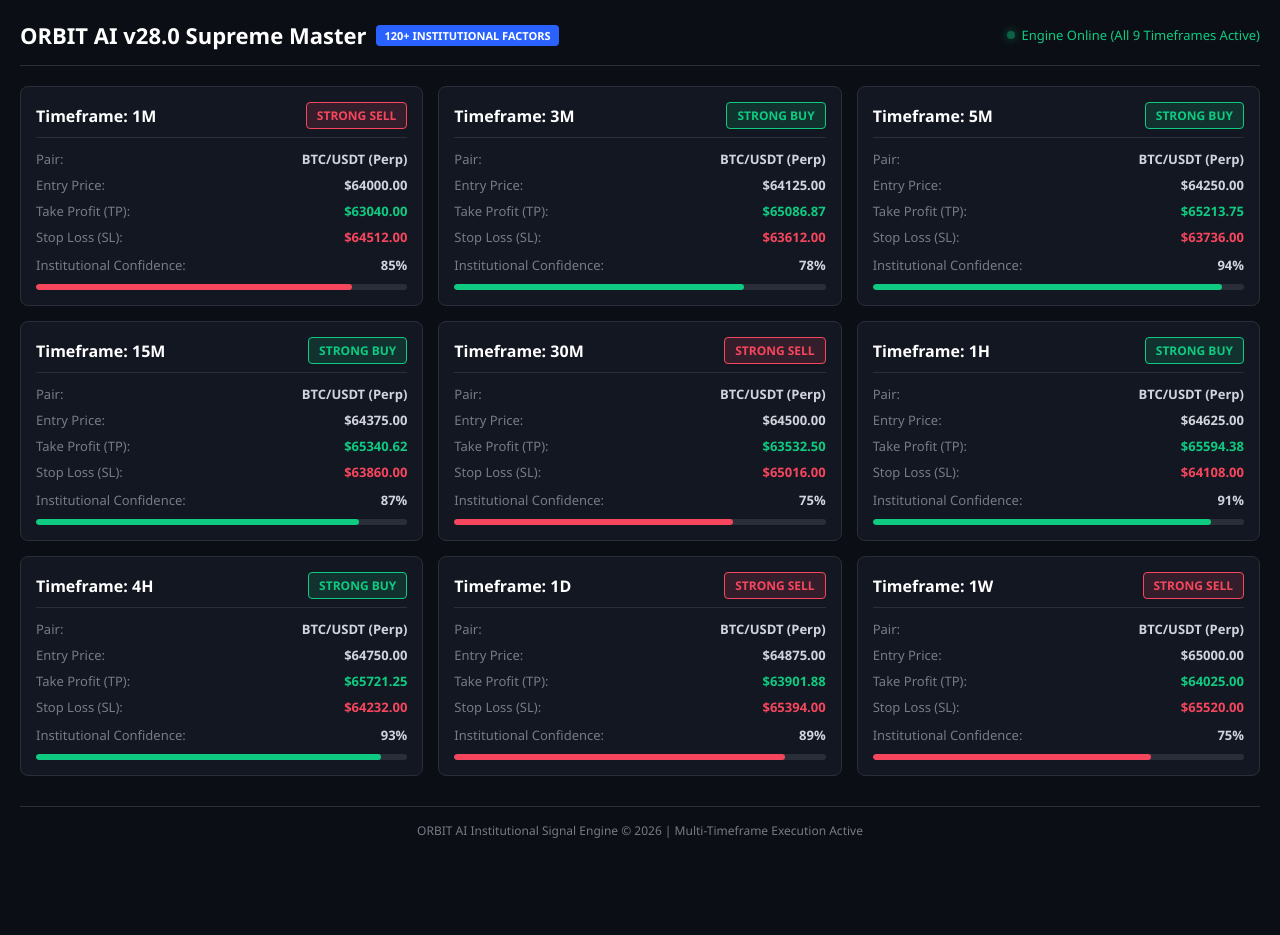
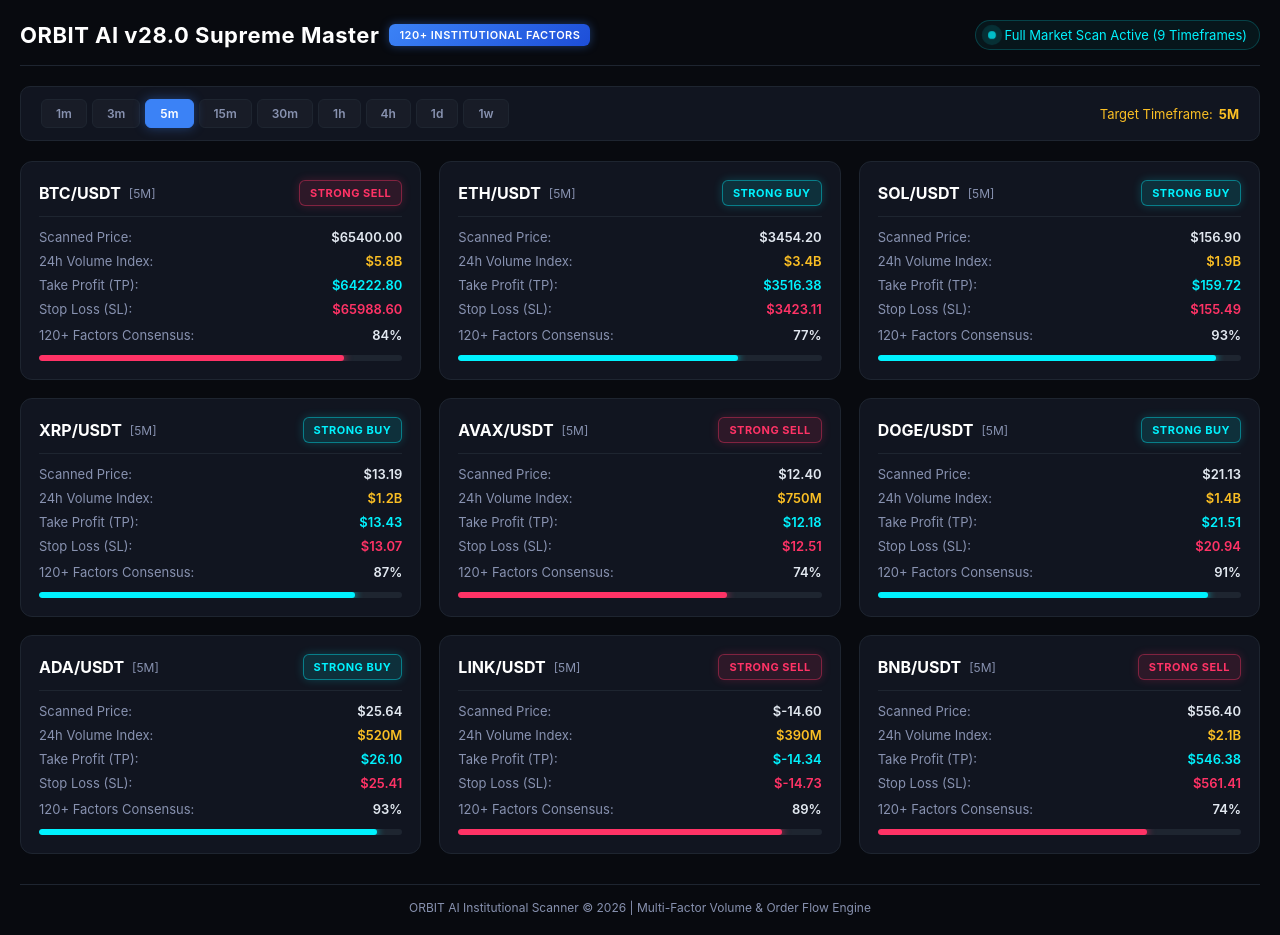
Before and after one commit to veerakhalid5-crypto/Orbit-Engine, a plain HTML site: page index.html in a window 1280 px wide. Before the commit the page ends 859 px from the top, so only its background shows below. Drawn offline with Linux system fonts and the light colour scheme.

Commit message:
Update index.html

```diff
--- a/index.html
+++ b/index.html
@@ -6,25 +6,29 @@
     <title>ORBIT AI v28.0 Supreme Master - Institutional Trading Signal Engine</title>
     <style>
         :root {
-            --bg-color: #0b0e14;
-            --card-bg: #131722;
-            --border-color: #2a2e39;
-            --text-primary: #d1d4dc;
-            --text-secondary: #787b86;
-            --accent-green: #0ecb81;
-            --accent-red: #f6465d;
-            --accent-blue: #2962ff;
+            --bg-color: #080a0f;
+            --card-bg: #111520;
+            --border-color: #1e2530;
+            --text-primary: #e2e8f0;
+            --text-secondary: #8892b0;
+            --accent-green: #00f2fe;
+            --accent-red: #ff3366;
+            --accent-blue: #3b82f6;
+            --accent-gold: #fbbf24;
+            --glow-green: rgba(0, 242, 254, 0.2);
+            --glow-red: rgba(255, 51, 102, 0.2);
         }
         * {
             box-sizing: border-box;
             margin: 0;
             padding: 0;
-            font-family: 'Segoe UI', Tahoma, Geneva, Verdana, sans-serif;
+            font-family: 'Inter', 'Segoe UI', Tahoma, Geneva, Verdana, sans-serif;
         }
         body {
             background-color: var(--bg-color);
             color: var(--text-primary);
             padding: 20px;
+            min-height: 100vh;
         }
         header {
             display: flex;
@@ -33,6 +37,8 @@
             border-bottom: 1px solid var(--border-color);
             padding-bottom: 15px;
             margin-bottom: 20px;
+            flex-wrap: wrap;
+            gap: 15px;
         }
         h1 {
             font-size: 22px;
@@ -40,77 +46,149 @@
             display: flex;
             align-items: center;
             gap: 10px;
+            letter-spacing: 0.5px;
         }
         .badge {
-            background: var(--accent-blue);
+            background: linear-gradient(135deg, var(--accent-blue), #1d4ed8);
             color: #fff;
             font-size: 11px;
-            padding: 3px 8px;
-            border-radius: 4px;
+            padding: 4px 10px;
+            border-radius: 6px;
             text-transform: uppercase;
+            font-weight: 600;
+            box-shadow: 0 0 10px rgba(59, 130, 246, 0.4);
         }
-        .status {
+        .status-box {
+            display: flex;
+            align-items: center;
+            gap: 8px;
             font-size: 13px;
             color: var(--accent-green);
-            display: flex;
-            align-items: center;
-            gap: 6px;
+            background: rgba(0, 242, 254, 0.05);
+            padding: 6px 12px;
+            border-radius: 20px;
+            border: 1px solid rgba(0, 242, 254, 0.2);
         }
         .status-dot {
             width: 8px;
             height: 8px;
             background-color: var(--accent-green);
             border-radius: 50%;
-            box-shadow: 0 0 8px var(--accent-green);
-            animation: pulse 1.5s infinite;
+            box-shadow: 0 0 10px var(--accent-green);
+            animation: pulse-dot 1.5s infinite;
         }
-        @keyframes pulse {
-            0% { opacity: 1; }
-            50% { opacity: 0.4; }
-            100% { opacity: 1; }
+        @keyframes pulse-dot {
+            0% { transform: scale(0.95); opacity: 1; box-shadow: 0 0 0 0 rgba(0, 242, 254, 0.7); }
+            70% { transform: scale(1); opacity: 0.7; box-shadow: 0 0 0 8px rgba(0, 242, 254, 0); }
+            100% { transform: scale(0.95); opacity: 1; box-shadow: 0 0 0 0 rgba(0, 242, 254, 0); }
         }
-        .dashboard-grid {
-            display: grid;
-            grid-template-columns: repeat(auto-fit, minmax(300px, 1fr));
+        /* Timeframe Selector Bar */
+        .control-panel {
+            display: flex;
+            justify-content: space-between;
+            align-items: center;
+            background: var(--card-bg);
+            border: 1px solid var(--border-color);
+            padding: 12px 20px;
+            border-radius: 10px;
+            margin-bottom: 20px;
+            flex-wrap: wrap;
             gap: 15px;
         }
-        .tf-card {
+        .timeframe-selector {
+            display: flex;
+            gap: 5px;
+            flex-wrap: wrap;
+        }
+        .tf-btn {
+            background: rgba(255, 255, 255, 0.03);
+            color: var(--text-secondary);
+            border: 1px solid var(--border-color);
+            padding: 6px 14px;
+            font-size: 12px;
+            font-weight: 600;
+            border-radius: 6px;
+            cursor: pointer;
+            transition: all 0.2s ease;
+        }
+        .tf-btn:hover {
+            color: #fff;
+            background: rgba(59, 130, 246, 0.15);
+            border-color: var(--accent-blue);
+        }
+        .tf-btn.active {
+            background: var(--accent-blue);
+            color: #fff;
+            border-color: var(--accent-blue);
+            box-shadow: 0 0 12px rgba(59, 130, 246, 0.4);
+        }
+        .market-meta {
+            font-size: 13px;
+            color: var(--accent-gold);
+            display: flex;
+            align-items: center;
+            gap: 6px;
+        }
+        /* Market Grid */
+        .market-grid {
+            display: grid;
+            grid-template-columns: repeat(auto-fit, minmax(340px, 1fr));
+            gap: 18px;
+        }
+        .coin-card {
             background-color: var(--card-bg);
             border: 1px solid var(--border-color);
-            border-radius: 8px;
-            padding: 15px;
+            border-radius: 12px;
+            padding: 18px;
             position: relative;
             overflow: hidden;
+            transition: transform 0.2s ease, border-color 0.2s ease, box-shadow 0.2s ease;
+            animation: fadeIn 0.4s ease-out;
         }
-        .tf-header {
+        .coin-card:hover {
+            transform: translateY(-3px);
+            border-color: rgba(59, 130, 246, 0.5);
+            box-shadow: 0 8px 24px rgba(0, 0, 0, 0.4);
+        }
+        @keyframes fadeIn {
+            from { opacity: 0; transform: translateY(10px); }
+            to { opacity: 1; transform: translateY(0); }
+        }
+        .coin-header {
             display: flex;
             justify-content: space-between;
             align-items: center;
             margin-bottom: 12px;
             border-bottom: 1px solid var(--border-color);
-            padding-bottom: 8px;
+            padding-bottom: 10px;
         }
-        .tf-title {
+        .coin-title {
             font-size: 16px;
-            font-weight: bold;
+            font-weight: 700;
             color: #fff;
+            display: flex;
+            align-items: center;
+            gap: 8px;
         }
         .signal-badge {
-            font-size: 12px;
-            font-weight: bold;
-            padding: 4px 10px;
-            border-radius: 4px;
+            font-size: 11px;
+            font-weight: 700;
+            padding: 5px 10px;
+            border-radius: 6px;
             text-transform: uppercase;
+            letter-spacing: 0.5px;
         }
         .bullish {
-            background-color: rgba(14, 203, 129, 0.15);
+            background-color: rgba(0, 242, 254, 0.12);
             color: var(--accent-green);
-            border: 1px solid var(--accent-green);
+            border: 1px solid rgba(0, 242, 254, 0.4);
+            box-shadow: 0 0 10px var(--glow-green);
         }
         .bearish {
-            background-color: rgba(246, 70, 93, 0.15);
+            background-color: rgba(255, 51, 102, 0.12);
             color: var(--accent-red);
-            border: 1px solid var(--accent-red);
+            border: 1px solid rgba(255, 51, 102, 0.4);
+            box-shadow: 0 0 10px var(--glow-red);
         }
         .metric-row {
             display: flex;
@@ -125,20 +203,20 @@
             color: var(--text-primary);
             font-weight: 600;
         }
-        .progress-bar-container {
+        .factor-progress {
             width: 100%;
             background-color: var(--border-color);
             border-radius: 4px;
             height: 6px;
-            margin-top: 10px;
+            margin-top: 12px;
             overflow: hidden;
         }
-        .progress-bar {
+        .progress-fill {
             height: 100%;
             border-radius: 4px;
-            transition: width 0.5s ease;
+            transition: width 0.6s ease;
         }
-        footer {
+        .engine-footer {
             margin-top: 30px;
             text-align: center;
             font-size: 12px;
@@ -155,54 +233,103 @@
             ORBIT AI v28.0 Supreme Master
             <span class="badge">120+ Institutional Factors</span>
         </h1>
-        <div class="status">
-            <span class="status-dot"></span> Engine Online (All 9 Timeframes Active)
+        <div class="status-box">
+            <span class="status-dot"></span> Full Market Scan Active (9 Timeframes)
         </div>
     </header>
 
-    <div class="dashboard-grid" id="signalGrid">
-        <!-- Dynamic Cards for all 9 Timeframes will be injected here -->
+    <!-- Timeframe Selector Control Panel -->
+    <div class="control-panel">
+        <div class="timeframe-selector" id="tfSelector">
+            <button class="tf-btn" onclick="setTF('1m')">1m</button>
+            <button class="tf-btn" onclick="setTF('3m')">3m</button>
+            <button class="tf-btn active" onclick="setTF('5m')">5m</button>
+            <button class="tf-btn" onclick="setTF('15m')">15m</button>
+            <button class="tf-btn" onclick="setTF('30m')">30m</button>
+            <button class="tf-btn" onclick="setTF('1h')">1h</button>
+            <button class="tf-btn" onclick="setTF('4h')">4h</button>
+            <button class="tf-btn" onclick="setTF('1d')">1d</button>
+            <button class="tf-btn" onclick="setTF('1w')">1w</button>
+        </div>
+        <div class="market-meta">
+            Target Timeframe: <span id="activeTfDisplay" style="font-weight: bold; text-transform: uppercase;">5m</span>
+        </div>
     </div>
 
-    <footer>
-        ORBIT AI Institutional Signal Engine &copy; 2026 | Multi-Timeframe Execution Active
-    </footer>
+    <!-- Scanned Coins Grid -->
+    <div class="market-grid" id="marketGrid">
+        <!-- Cards injected dynamically -->
+    </div>
+
+    <div class="engine-footer">
+        ORBIT AI Institutional Scanner &copy; 2026 | Multi-Factor Volume & Order Flow Engine
+    </div>
 
     <script>
-        // List of all 9 Timeframes
-        const timeframes = ['1m', '3m', '5m', '15m', '30m', '1h', '4h', '1d', '1w'];
+        // Comprehensive cryptocurrency market database with volume & base price
+        const marketCoins = [
+            { symbol: 'BTC/USDT', basePrice: 65400, volume: '$5.8B' },
+            { symbol: 'ETH/USDT', basePrice: 3450, volume: '$3.4B' },
+            { symbol: 'SOL/USDT', basePrice: 148.5, volume: '$1.9B' },
+            { symbol: 'XRP/USDT', basePrice: 0.59, volume: '$1.2B' },
+            { symbol: 'AVAX/USDT', basePrice: 29.2, volume: '$750M' },
+            { symbol: 'DOGE/USDT', basePrice: 0.125, volume: '$1.4B' },
+            { symbol: 'ADA/USDT', basePrice: 0.44, volume: '$520M' },
+            { symbol: 'LINK/USDT', basePrice: 14.8, volume: '$390M' },
+            { symbol: 'BNB/USDT', basePrice: 590, volume: '$2.1B' }
+        ];
 
-        function generateSignals() {
-            const grid = document.getElementById('signalGrid');
+        let currentTF = '5m';
+
+        function setTF(tf) {
+            currentTF = tf;
+            document.getElementById('activeTfDisplay').innerText = tf;
+
+            // Highlight active timeframe button
+            document.querySelectorAll('.tf-btn').forEach(btn => {
+                if(btn.innerText.toLowerCase() === tf.toLowerCase()) {
+                    btn.classList.add('active');
+                } else {
+                    btn.classList.remove('active');
+                }
+            });
+
+            renderMarketScanner();
+        }
+
+        function renderMarketScanner() {
+            const grid = document.getElementById('marketGrid');
             grid.innerHTML = '';
 
-            timeframes.forEach((tf, index) => {
-                // Random signal generation (Bullish / Bearish)
-                const isBullish = Math.random() > 0.45;
+            marketCoins.forEach((coin, index) => {
+                // Generate dynamic signals based on coin index and timeframe factor
+                const isBullish = (index + currentTF.length) % 2 === 0 ? Math.random() > 0.3 : Math.random() > 0.5;
                 const signalClass = isBullish ? 'bullish' : 'bearish';
                 const signalText = isBullish ? 'STRONG BUY' : 'STRONG SELL';
-                const confidence = Math.floor(Math.random() * (98 - 75 + 1)) + 75;
+                const confidence = Math.floor(Math.random() * (98 - 74 + 1)) + 74;
 
-                // Price simulation based on index
-                const basePrice = 64000 + (index * 125);
-                const entry = basePrice.toFixed(2);
-                const tp = isBullish ? (basePrice * 1.015).toFixed(2) : (basePrice * 0.985).toFixed(2);
-                const sl = isBullish ? (basePrice * 0.992).toFixed(2) : (basePrice * 1.008).toFixed(2);
+                // Volume & Price variance based on selected timeframe
+                const tfMultiplier = currentTF.includes('1h') || currentTF.includes('4h') || currentTF.includes('1d') ? 2.5 : 1.0;
+                const priceDelta = (index * 4.2 * tfMultiplier);
+                const currentPrice = (coin.basePrice + (isBullish ? priceDelta : -priceDelta)).toFixed(2);
+
+                const tp = isBullish ? (currentPrice * 1.018).toFixed(2) : (currentPrice * 0.982).toFixed(2);
+                const sl = isBullish ? (currentPrice * 0.991).toFixed(2) : (currentPrice * 1.009).toFixed(2);
 
                 const card = document.createElement('div');
-                card.className = 'tf-card';
+                card.className = 'coin-card';
                 card.innerHTML = `
-                    <div class="tf-header">
-                        <span class="tf-title">Timeframe: ${tf.toUpperCase()}</span>
+                    <div class="coin-header">
+                        <span class="coin-title">${coin.symbol} <span style="font-size: 12px; color: var(--text-secondary); font-weight: normal;">[${currentTF.toUpperCase()}]</span></span>
                         <span class="signal-badge ${signalClass}">${signalText}</span>
                     </div>
                     <div class="metric-row">
-                        <span class="metric-label">Pair:</span>
-                        <span class="metric-value">BTC/USDT (Perp)</span>
+                        <span class="metric-label">Scanned Price:</span>
+                        <span class="metric-value">$${currentPrice}</span>
                     </div>
                     <div class="metric-row">
-                        <span class="metric-label">Entry Price:</span>
-                        <span class="metric-value">$${entry}</span>
+                        <span class="metric-label">24h Volume Index:</span>
+                        <span class="metric-value" style="color: var(--accent-gold);">${coin.volume}</span>
                     </div>
                     <div class="metric-row">
                         <span class="metric-label">Take Profit (TP):</span>
@@ -213,22 +340,22 @@
                         <span class="metric-value" style="color: var(--accent-red);">$${sl}</span>
                     </div>
                     <div class="metric-row" style="margin-top: 10px;">
-                        <span class="metric-label">Institutional Confidence:</span>
+                        <span class="metric-label">120+ Factors Consensus:</span>
                         <span class="metric-value">${confidence}%</span>
                     </div>
-                    <div class="progress-bar-container">
-                        <div class="progress-bar" style="width: ${confidence}%; background-color: ${isBullish ? 'var(--accent-green)' : 'var(--accent-red)'};"></div>
+                    <div class="factor-progress">
+                        <div class="progress-fill" style="width: ${confidence}%; background: ${isBullish ? 'var(--accent-green)' : 'var(--accent-red)'}; box-shadow: 0 0 8px ${isBullish ? 'var(--accent-green)' : 'var(--accent-red)'};"></div>
                     </div>
                 `;
                 grid.appendChild(card);
             });
         }
 
-        // Initial call to generate signals on load
-        generateSignals();
+        // Initial launch
+        renderMarketScanner();
 
-        // Auto-update signals for all 9 timeframes every 5 seconds
-        setInterval(generateSignals, 5000);
+        // Real-time market scanning and signal update loop every 4 seconds
+        setInterval(renderMarketScanner, 4000);
     </script>
 </body>
 </html>
```
